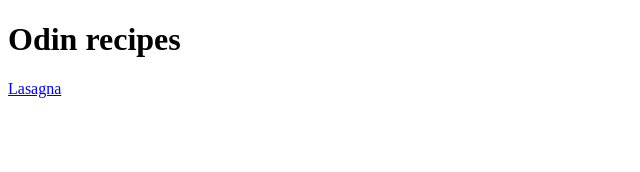
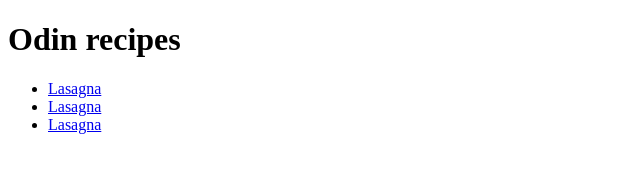
Before and after one commit to NikolajMortensen/odin-recipes, a plain HTML site: page index.html in a window 1280 px wide. Shown: the whole page, without its empty margins (0-640 px from the left). Drawn offline with Linux system fonts and the light colour scheme.

```diff
--- a/index.html
+++ b/index.html
@@ -7,6 +7,12 @@
 </head>
 <body>
     <h1>Odin recipes</h1>
-    <a href="./recipes/lasagna.html">Lasagna</a>
+
+    <ul>
+        <li><a href="./recipes/lasagna.html">Lasagna</a></li>
+        <li><a href="./recipes/lasagna.html">Lasagna</a></li>
+        <li><a href="./recipes/lasagna.html">Lasagna</a></li>
+    </ul>
+
 </body>
 </html>
```
